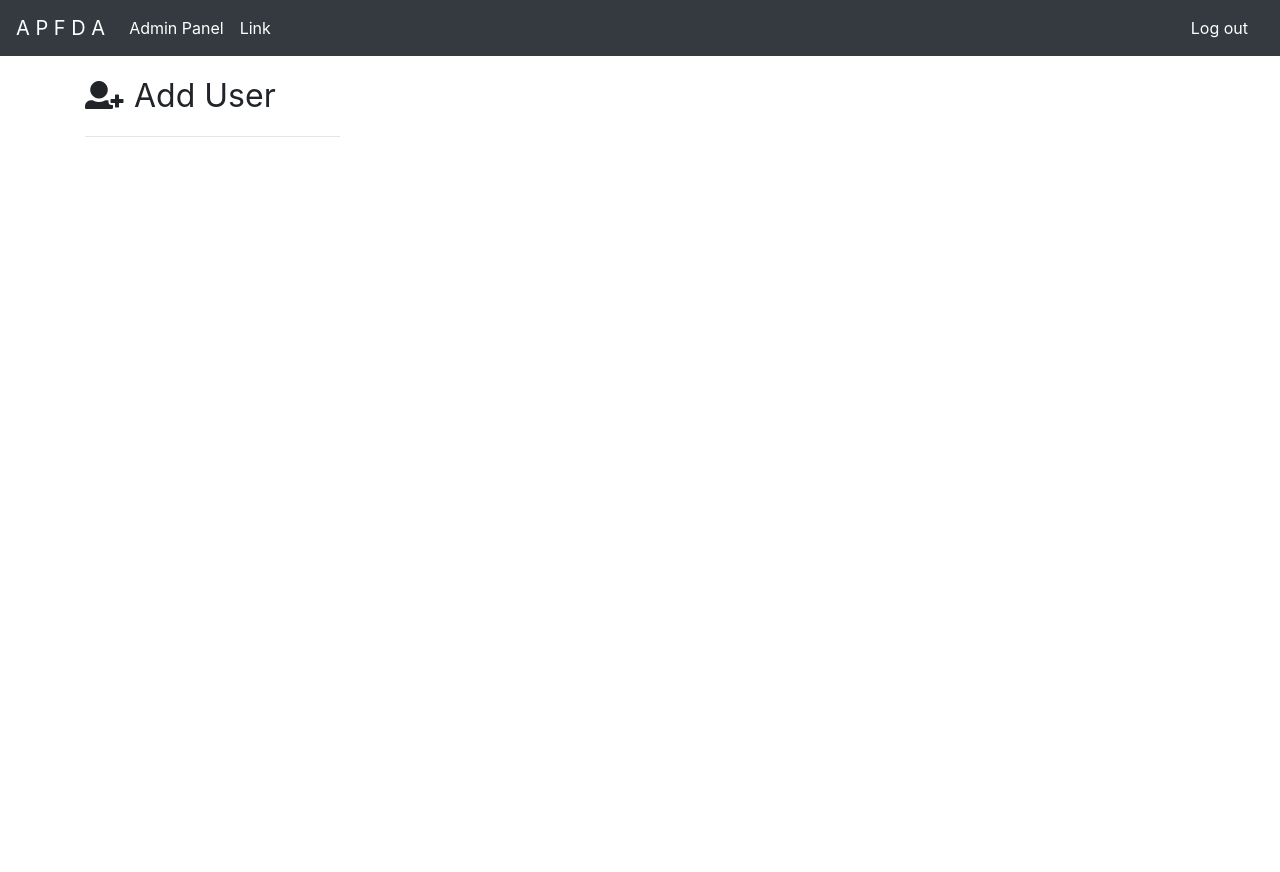
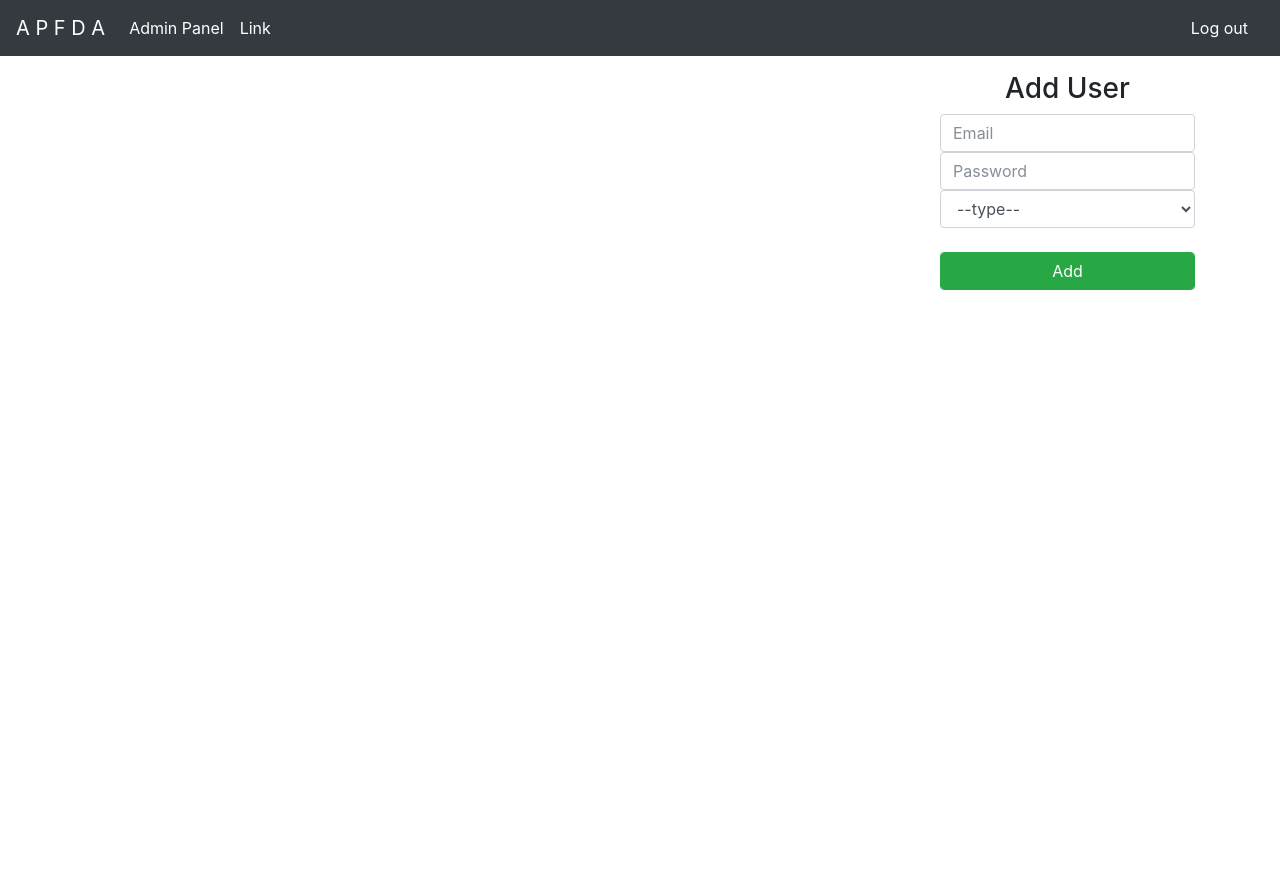
Before and after one commit to vasanimit9/APFDA, a PHP site: page /cpanel.php in a window 1280 px wide. After the commit the page ends 290 px from the top, so only its background shows below. Run offline with PHP 8.4, Linux system fonts and the light colour scheme; a user stored in the database is signed in.

Commit message:
cpanel with add user form

```diff
--- a/cpanel.php
+++ b/cpanel.php
@@ -17,18 +17,31 @@
 		<br>
 
 		<div class="row">
-			<div class="col-md-3" style="font-size: 2em;">
-				<i class="fa fa-user-plus"></i> Add User<hr>
-			</div>
-			<div id="vr"></div>
-			<div class="col-md-9" id="win">
-
+			<div class="col-md-9"></div>
+			<div class="col-md-3" style="text-align: center;">
+				<h3>Add User</h3>
+				<input type="email" name="email" placeholder="Email" class="form-control" required>
+				<input type="password" name="password" placeholder="Password" class="form-control" required="">
+				<select name="user_type" class="form-control" onfocus="hid('hidop')">
+					<option id="hidop">--type--</option>
+					<option value="5">Driver</option>
+					<option value="4">School Principal</option>
+					<?php	if($_SESSION["type"]<3) { ?>
+					<option value="3">Executive</option>
+					<?php }
+							if($_SESSION["type"]==1) { ?>
+					<option value="2">Admin</option>
+					<option value="1">SuperAdmin</option>
+					<?php } ?>
+				</select><br>
+				<button type="submit" class="btn btn-success form-control">Add</button>
 			</div>
 		</div>
 
 	</div>
 
 	<script type="text/javascript">
-			$("#vr").css("height",$("#win").height);
-			$("#win").css("height",window.innerHeight);
+		function hid(x) {
+			$("#"+x).css("display","none");
+		}
 	</script>
```
